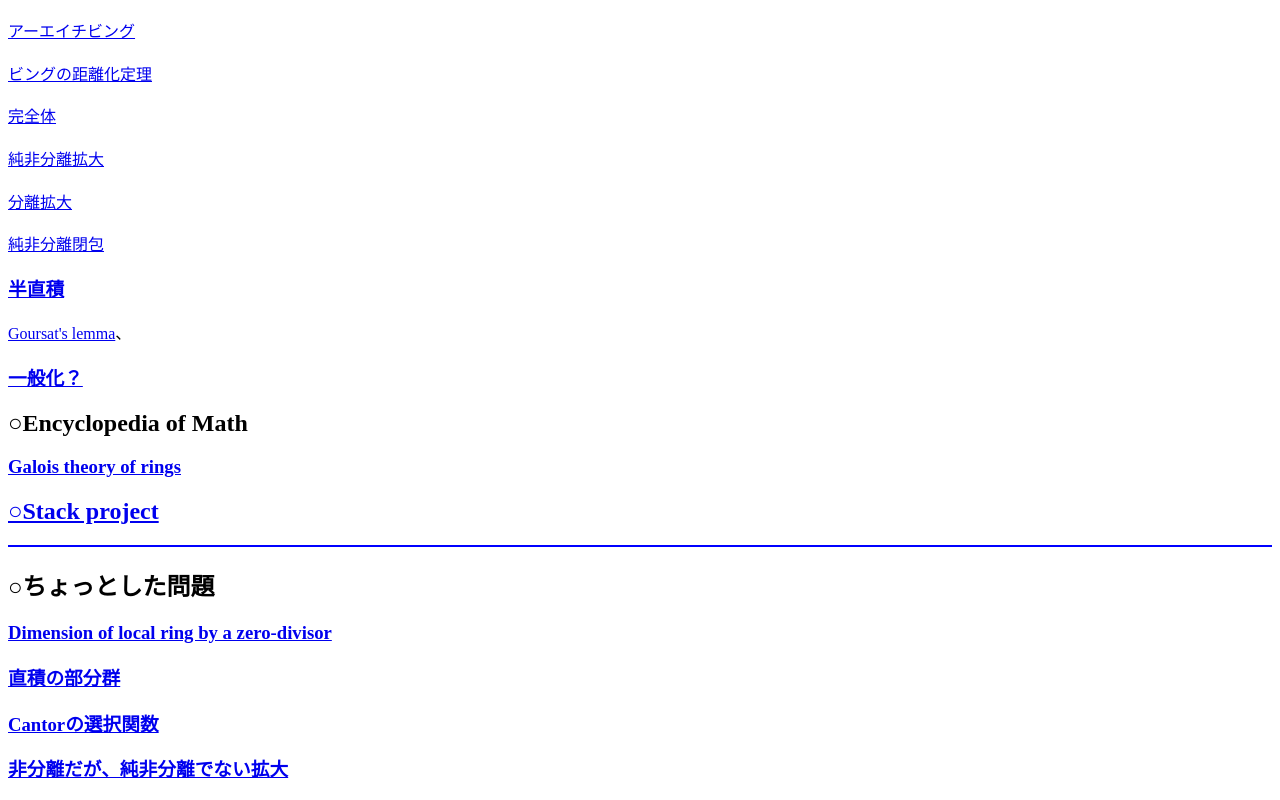
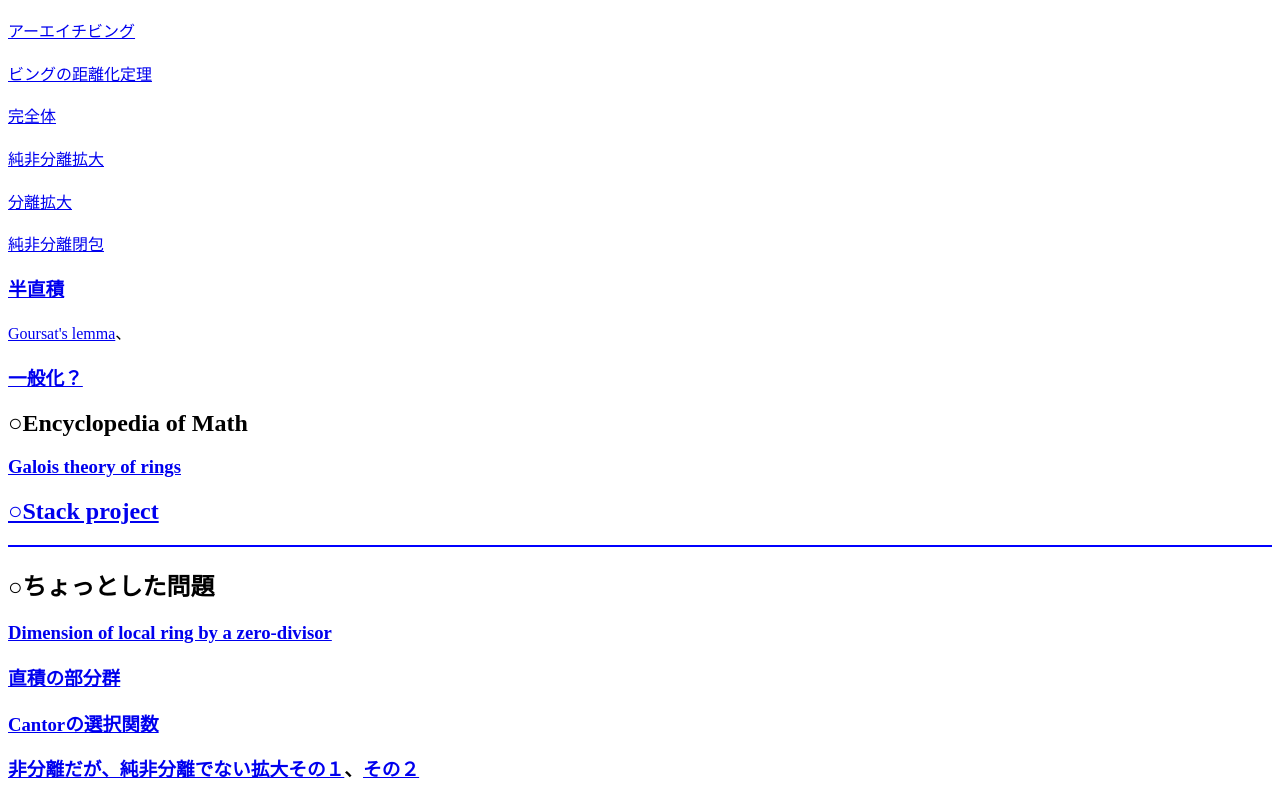
Before and after one commit to Nuko333/Nuko333.github.io, a plain HTML site: page plan/Menu.html in a window 1280 px wide. Shown: the part 3960-4760 px from the top of the page. Drawn offline with Linux system fonts and the light colour scheme.

Commit message:
Update Menu.html

```diff
--- a/plan/Menu.html
+++ b/plan/Menu.html
@@ -393,7 +393,7 @@
 <h3><a href="https://math.stackexchange.com/questions/1354185/dimension-of-local-ring-by-a-zero-divisor" target="_blank">Dimension of local ring by a zero-divisor</a></h3>
 <h3><a href="https://math.stackexchange.com/questions/485512/subgroups-of-a-direct-product" target="_blank">直積の部分群</a></h3>
 <h3><a href="https://www.math.drexel.edu/~tolya/cantorpairing.pdf" target="_blank">Cantorの選択関数</a></h3>
-<h3><a href="https://math.stackexchange.com/questions/1275070/does-an-inseparable-extension-have-a-purely-inseparable-element" target="_blank">非分離だが、純非分離でない拡大</a></h3>
+<h3><a href="https://math.stackexchange.com/questions/1275070/does-an-inseparable-extension-have-a-purely-inseparable-element" target="_blank">非分離だが、純非分離でない拡大その１</a>、<a href="https://math.stackexchange.com/questions/4586754/not-separable-purely-inseparable" target="_blank">その２</a></h3>
 
 <!-- <a href="" target="_blank">＊＊＊</a> -->
 </body>
```
